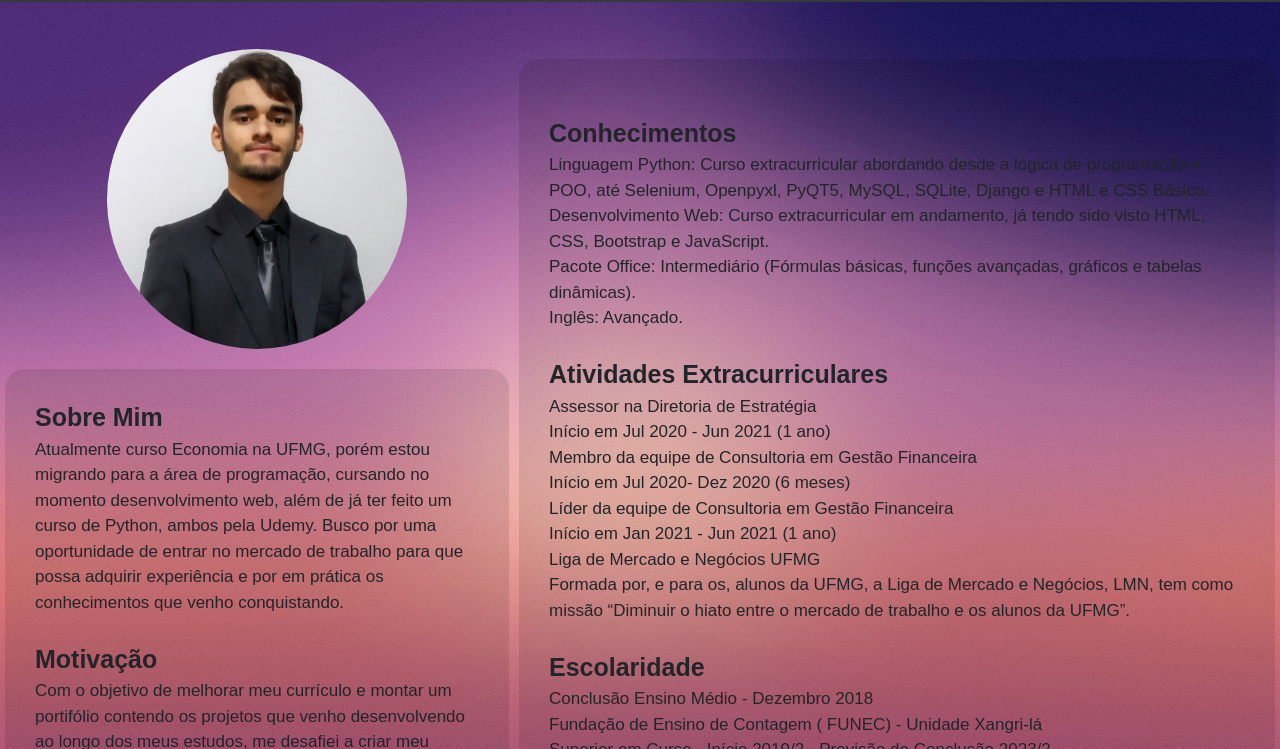
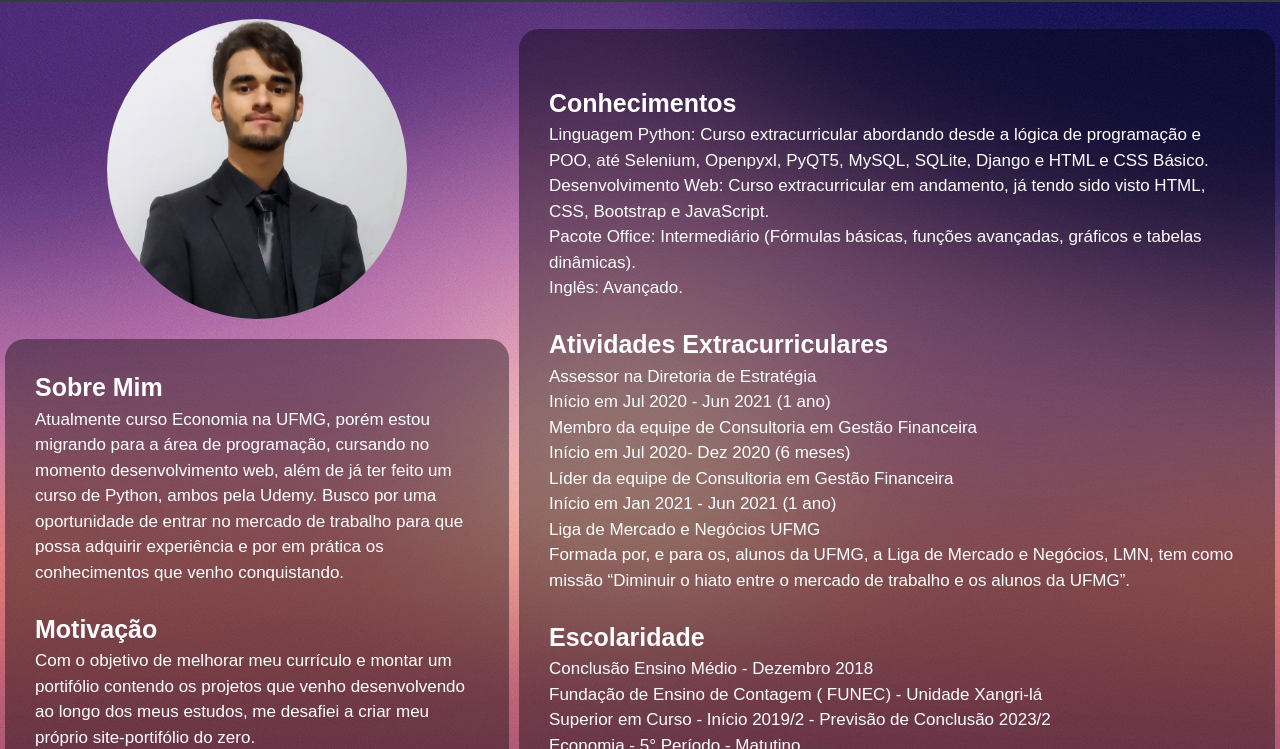
Before and after one commit to leandrol11/leandrol11.github.io, a plain HTML site: page index.html in a window 1280 px wide. Shown: the part 51-800 px from the top of the page. Drawn offline with nearby package versions, Linux system fonts and the light colour scheme.

Commit message:
atualizacões interface

```diff
--- a/css/estilo.css
+++ b/css/estilo.css
@@ -10,6 +10,12 @@ html {
 
 body {
     font-family: 'Quicksand', sans-serif;
+    background-image: url(../img/fundo.jpg);
+    background-repeat: repeat-y;
+    background-size: cover;
+    background-position: center;
+    background-attachment: fixed;
+    position: relative;
 }
 
 ul {
@@ -30,16 +36,11 @@ a {
 
 /* home */
 #home {
-    padding-top: 8rem;
-    background-image: url(../img/fundo.jpg);
-    background-repeat: no-repeat;
-    background-size: cover;
-    background-position: center;
-    background-attachment: fixed;
-    position: relative;
+    padding-top: 5rem;
     display: flex;
     flex: nowrap;
 }
+
 
 #coluna_esquerda_home,
 #coluna_direita_home {
@@ -66,7 +67,7 @@ a {
 
 #texto_coluna_esquerda_home,
 #texto_coluna_direita_home {
-    background-color: rgba(0, 0, 0, 0.1);
+    background-color: rgba(0, 0, 0, 0.4);
     box-sizing: border-box;
     border-radius: 2rem;
     padding: 3rem;
@@ -79,6 +80,10 @@ a {
 
 .subtitulos_home {
     font-size: 2.5rem;
+}
+
+p {
+    color: white;
 }
 
 /* Home mobile */
--- a/css/estilo_2.css
+++ b/css/estilo_2.css
@@ -1,12 +1,6 @@
 /* portifólio */
 #portifolio {
     padding-bottom: 4rem;
-    background-image: url(../img/fundo.jpg);
-    background-repeat: repeat-y;
-    background-size: cover;
-    background-position: center;
-    background-attachment: fixed;
-    position: relative;
 }
 
 /* título da página */
```
Also changed, not shown: index.html (+0 -1 lines).
